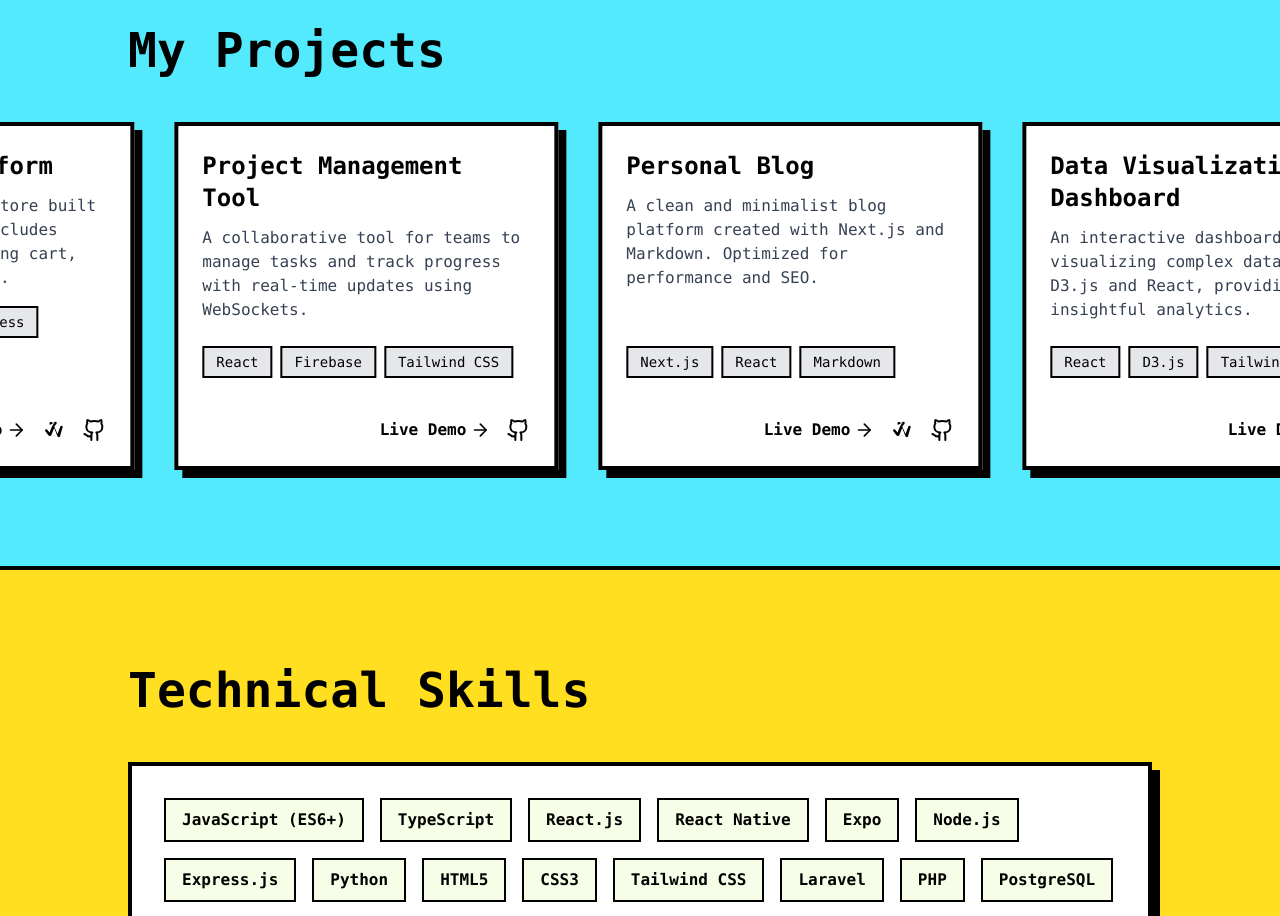
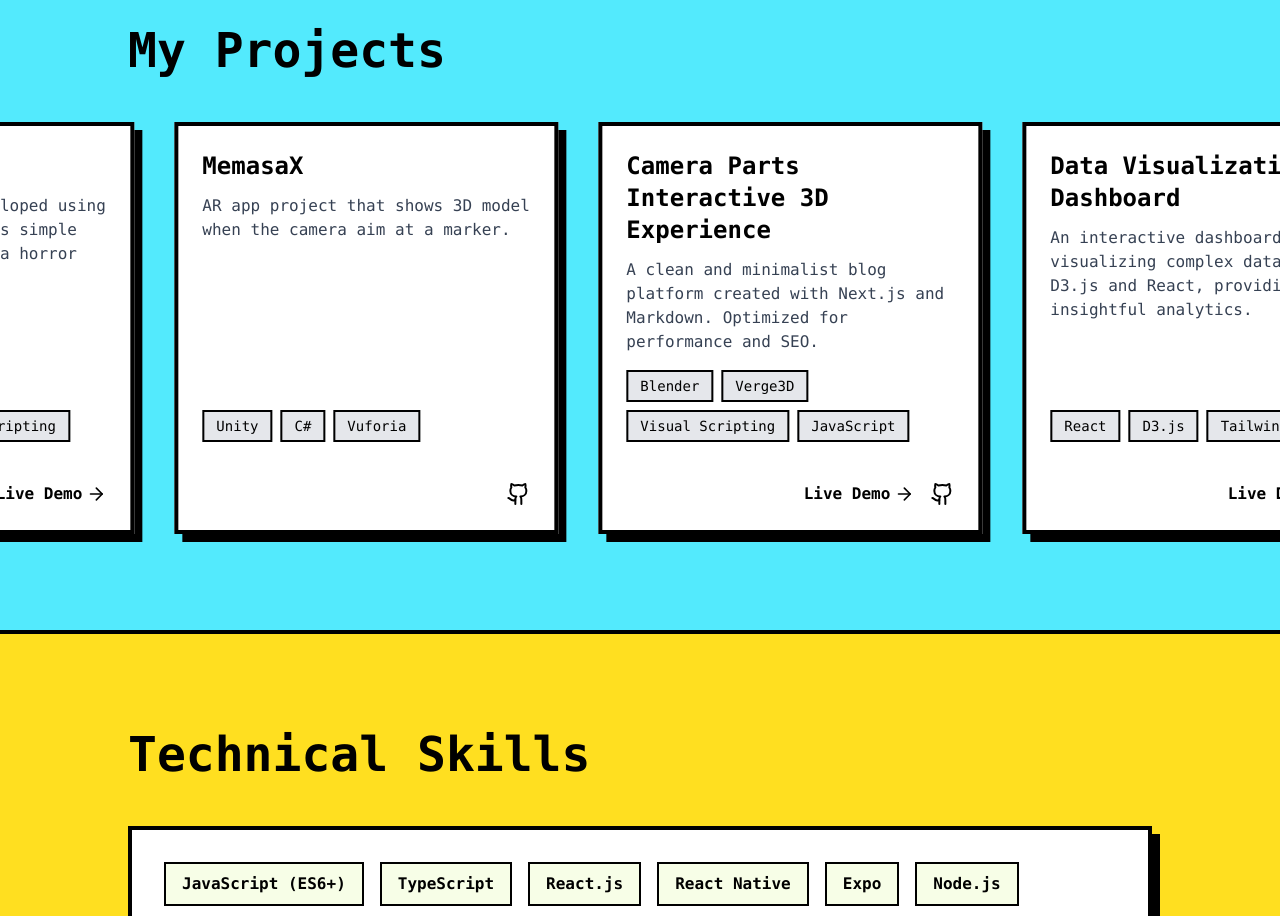
Before and after one commit to m4iev/portfolio-m4iev, a React (Create React App) app: page / in a window 1280 px wide. Shown: the part 1440-2356 px from the top of the page. Built offline with nearby package versions, Linux system fonts and the light colour scheme.

Commit message:
Add 3 new projects

```diff
--- a/src/components/ProjectCard.tsx
+++ b/src/components/ProjectCard.tsx
@@ -19,6 +19,7 @@
         ))}
       </div>
       <div className="flex items-center justify-end gap-4 mt-auto pt-4">
+        {project.liveLink && (
           <a
             href={project.liveLink}
             target="_blank"
@@ -27,6 +28,8 @@
           >
             Live Demo <ArrowRight size={20} />
           </a>
+        )}
+
         {project.mediumLink && (
           <a
             href={project.mediumLink}
@@ -37,6 +40,7 @@
             <MediumIcon className="w-6 h-6" />
           </a>
         )}
+        {project.githubLink && (
           <a
             href={project.githubLink}
             target="_blank"
@@ -45,6 +49,7 @@
           >
             <Github size={24} />
           </a>
+        )}
       </div>
     </div>
   );
--- a/src/data/variables.ts
+++ b/src/data/variables.ts
@@ -13,30 +13,27 @@
   instagram: "https://instagram.com/hafidz.aa",
   projects: [
     {
-      title: "E-commerce Platform",
+      title: "Super Cebol",
       description:
-        "A feature-rich online store built with the MERN stack. Includes product catalog, shopping cart, and user authentication.",
-      technologies: ["React", "Node.js", "Express", "MongoDB"],
-      liveLink: "#",
-      githubLink: "#",
-      mediumLink: "#",
+        "2D Platformer game developed using Construct 2. It features simple gameplay mechanics and a horror plot twist. 😱",
+      technologies: ["Construct 2", "Visual Scripting"],
+      liveLink: "https://maiev12.itch.io/super-cebol",
     },
     {
-      title: "Project Management Tool",
+      title: "MemasaX",
       description:
-        "A collaborative tool for teams to manage tasks and track progress with real-time updates using WebSockets.",
-      technologies: ["React", "Firebase", "Tailwind CSS"],
-      liveLink: "#",
-      githubLink: "#",
+        "AR app project that shows 3D model when the camera aim at a marker.",
+      technologies: ["Unity", "C#", "Vuforia"],
+      githubLink: "https://github.com/m4iev/memasax",
     },
     {
-      title: "Personal Blog",
+      title: "Camera Parts Interactive 3D Experience ",
       description:
         "A clean and minimalist blog platform created with Next.js and Markdown. Optimized for performance and SEO.",
-      technologies: ["Next.js", "React", "Markdown"],
-      liveLink: "#",
-      githubLink: "#",
-      mediumLink: "#",
+      technologies: ["Blender", "Verge3D", "Visual Scripting", "JavaScript"],
+      liveLink:
+        "https://drive.google.com/file/d/1xoXffKc8HMFWodKfNNKoO01tfbEKjU3N/view?usp=sharing",
+      githubLink: "https://github.com/m4iev/camera-parts",
     },
     {
       title: "Data Visualization Dashboard",
--- a/src/util/types.ts
+++ b/src/util/types.ts
@@ -4,8 +4,8 @@
   title: string;
   description: string;
   technologies: string[];
-  liveLink: string;
-  githubLink: string;
+  liveLink?: string;
+  githubLink?: string;
   mediumLink?: string;
 }
 
```
Lines whose indentation alone changed are shown as unchanged.
